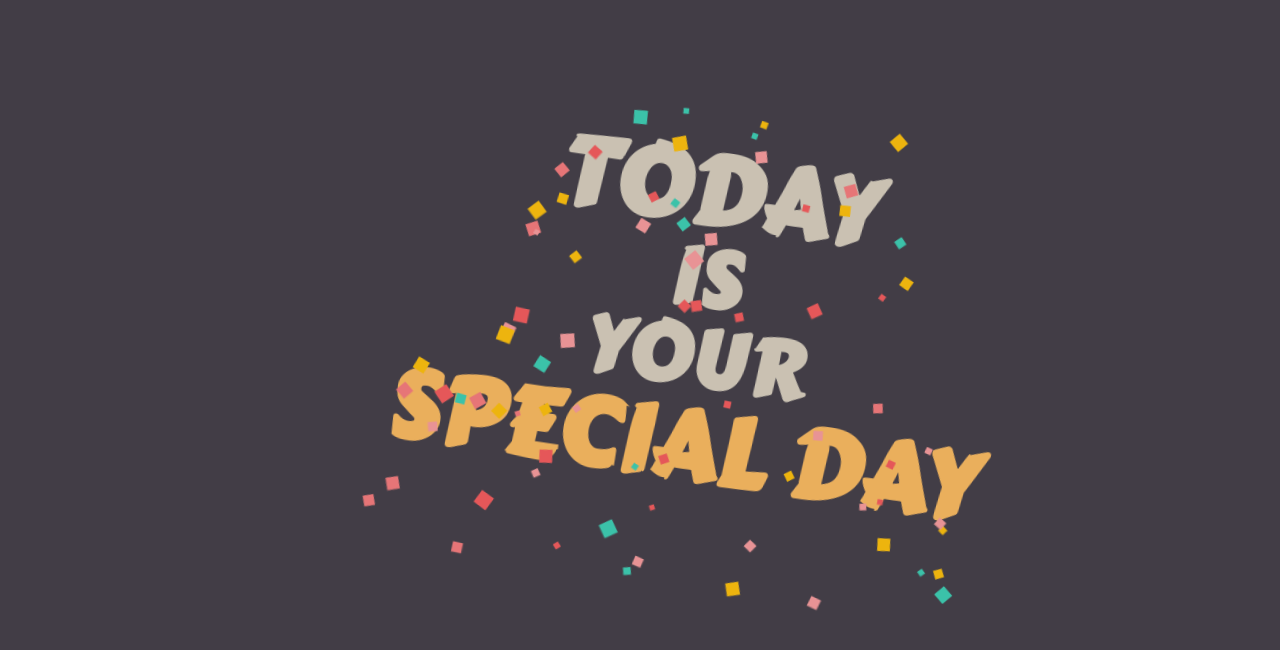
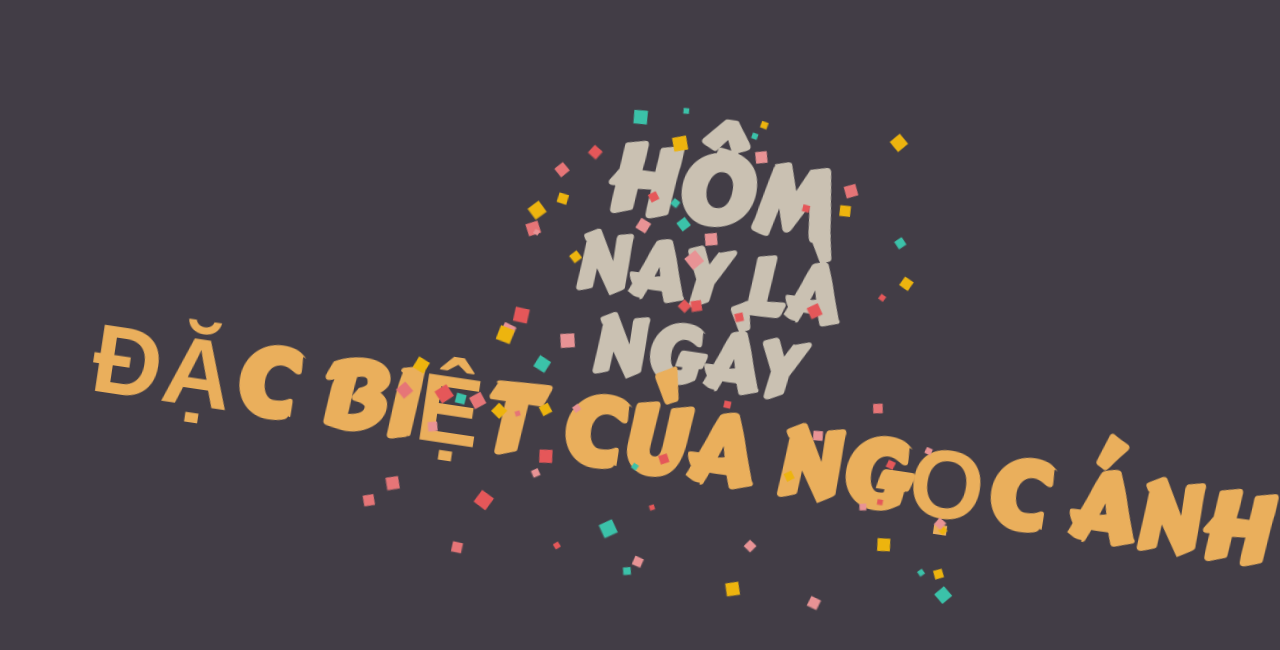
Before and after one commit to ankunzt12/hppd, a plain HTML site: page index.html in a window 1280 px wide. Drawn offline with Linux system fonts and the light colour scheme; files whose address does not match are found by name.

Commit message:
index.html

```diff
--- a/index.html
+++ b/index.html
@@ -10,7 +10,7 @@
     <div class="first--slide">
       <div class="slide--content">
         <h1>Hello</h1>
-        <h2>Dear Mani</h2>
+        <h2>Ngọc Ánh</h2>
         <span class="top"></span>
         <span class="right"></span>
         <span class="bottom"></span>
@@ -18,10 +18,10 @@
       </div>
 
       <div class="slide--content--one">
-        <h1 class="first">today</h1>
-        <h2 class="first">is</h2>
-        <h2 class="second">your</h2>
-        <h1 class="second">special day</h1>
+        <h1 class="first">Hôm</h1>
+        <h2 class="first">Nay là</h2>
+        <h2 class="second">ngày</h2>
+        <h1 class="second">đặc biệt cùa ngọc ánh</h1>
         <div class="circle--stuff">
           <svg
             viewBox="0 0 288 48"
```
